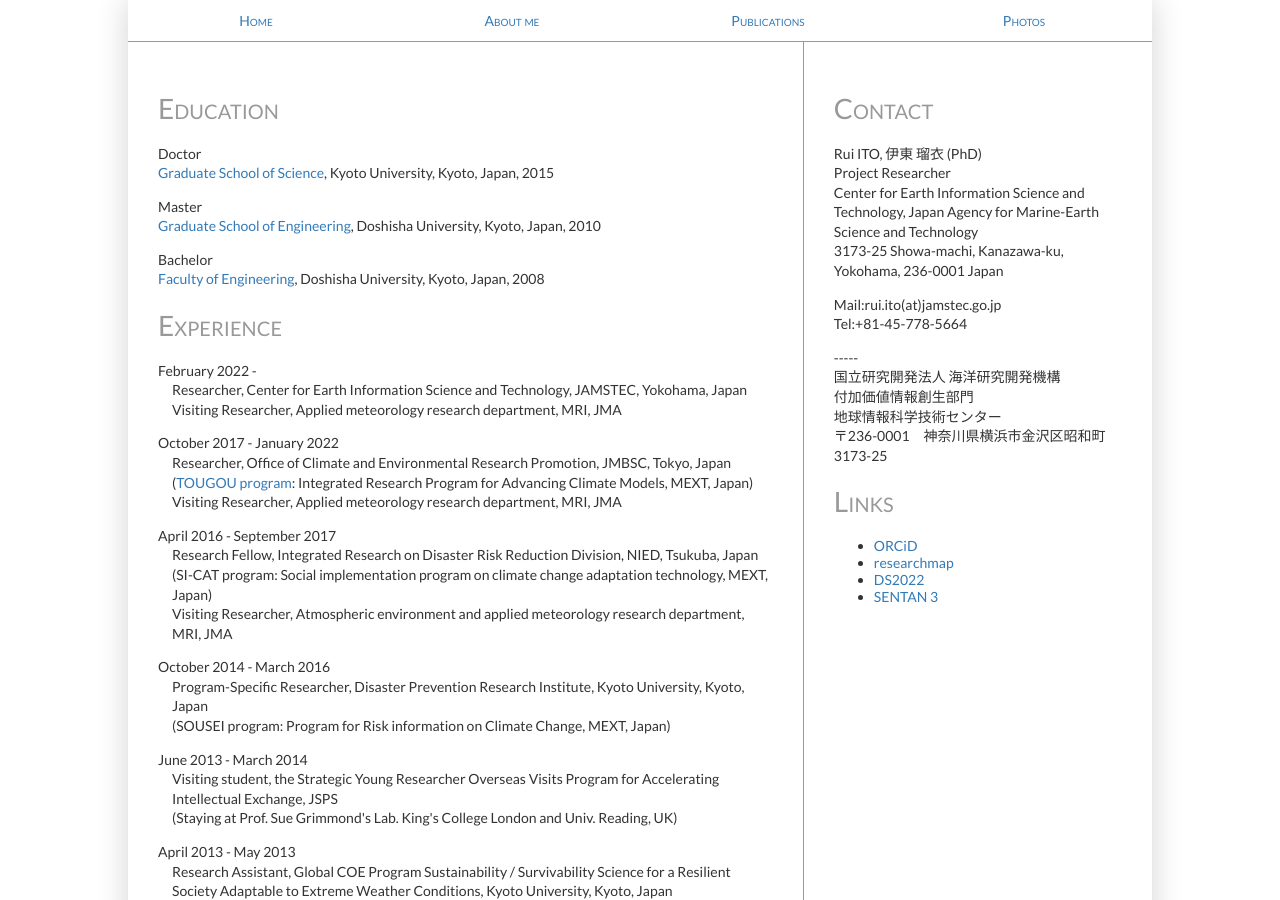
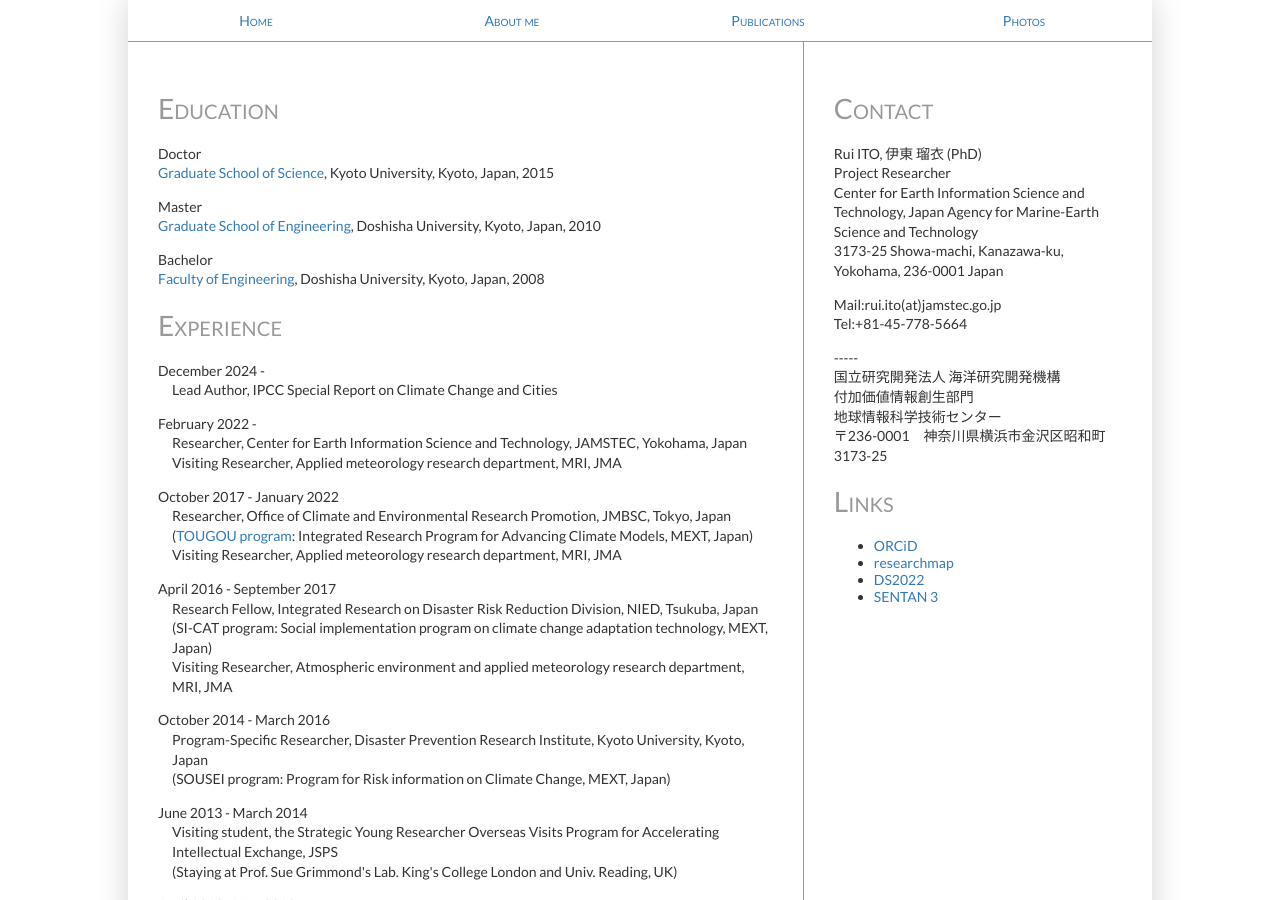
Before and after one commit to rui-climbiz/rui-climbiz.github.io, a Jekyll site: the page built from about.html, in a window 1280 px wide and 900 px high. Built offline with Jekyll 4.4.1, drawn with Linux system fonts in a browser that asks for light colours.

Commit message:
Update about.html

```diff
--- a/about.html
+++ b/about.html
@@ -13,6 +13,8 @@
 
 <h1>Experience</h1>
 <div style="margin-left: 1em; text-indent: -1em;">
+ <p>December 2024 - <br />
+ Lead Author, IPCC Special Report on Climate Change and Cities</p>
  <p>February 2022 - <br />
  Researcher, Center for Earth Information Science and Technology, JAMSTEC, Yokohama, Japan<br />
  Visiting Researcher, Applied meteorology research department, MRI, JMA</p>
```
